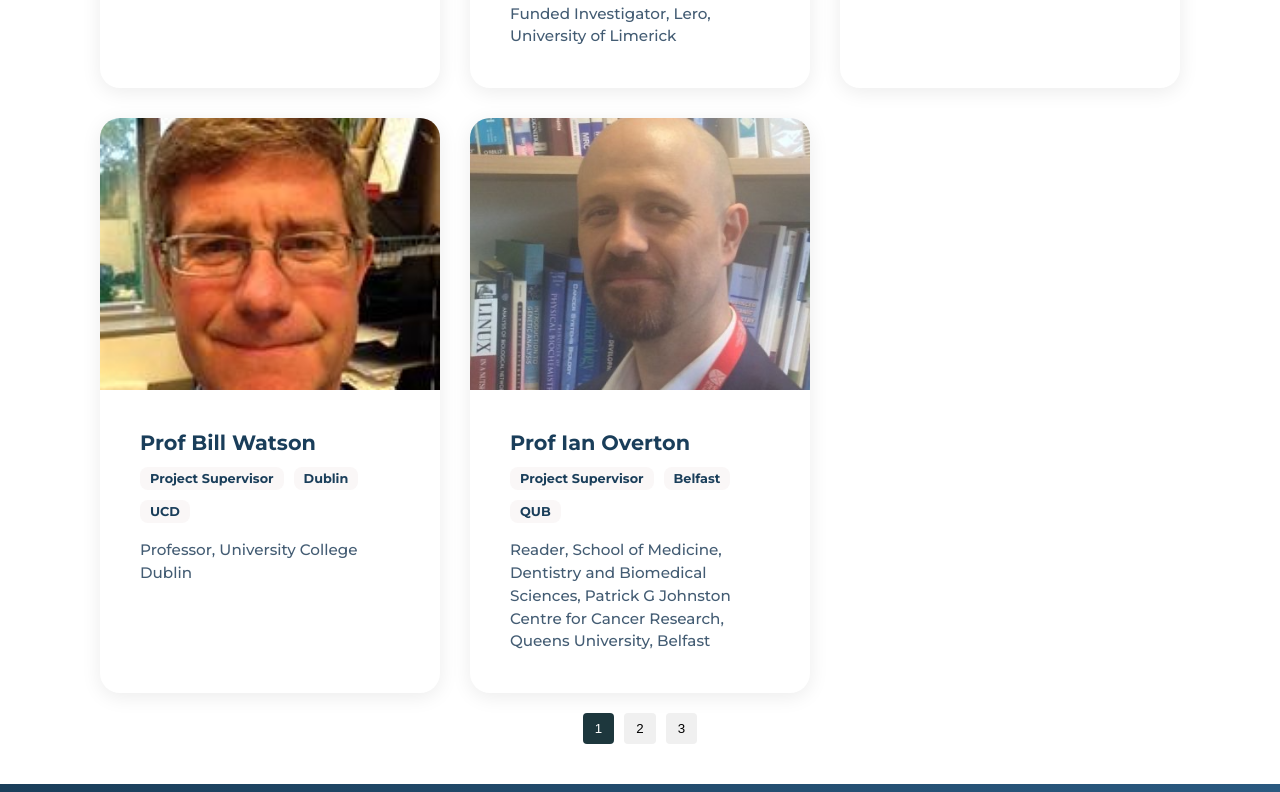
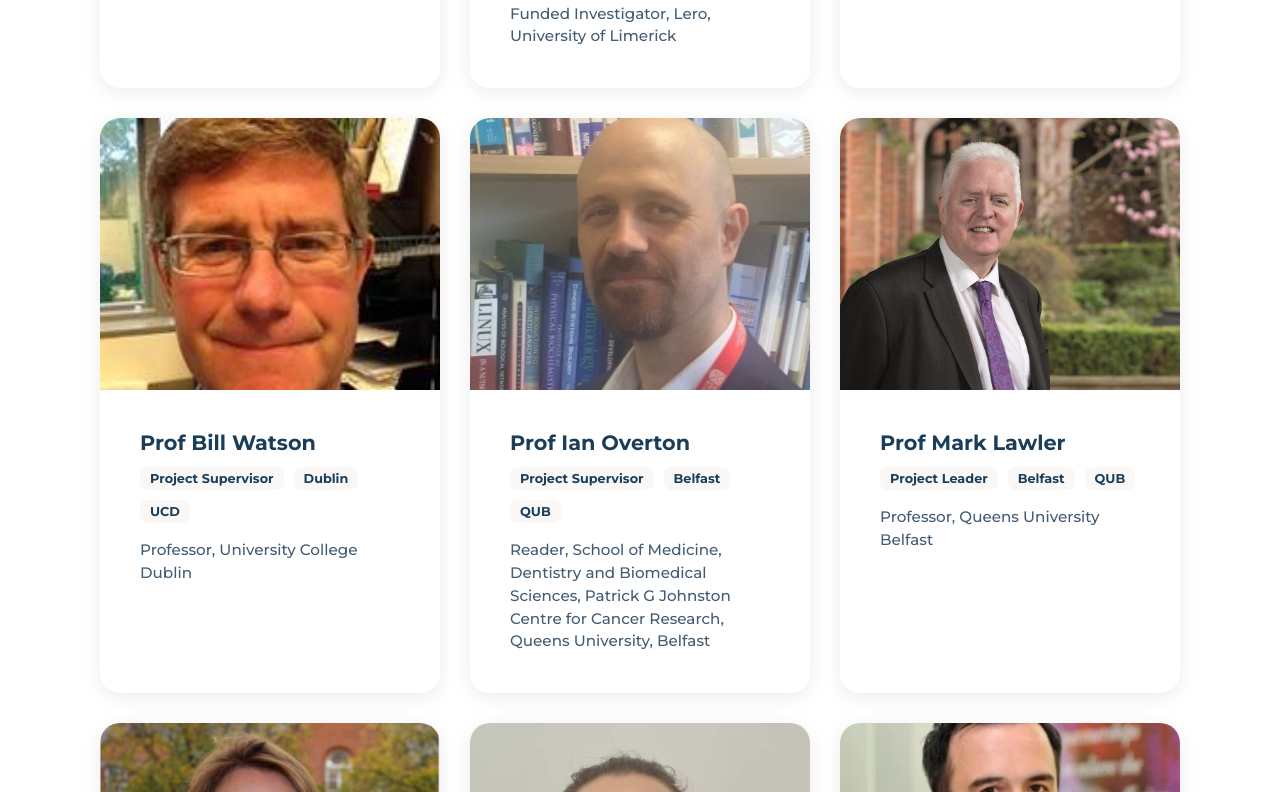
Before and after one commit to eHealthHub4Cancer/ehealth_hub, a React (Create React App) app: page /#/people in a window 1280 px wide. Shown: the part 848-1640 px from the top of the page. Built offline with nearby package versions, Linux system fonts and the light colour scheme.

Commit message:
Change pagination of people to 10 per page

```diff
--- a/src/components/People.js
+++ b/src/components/People.js
@@ -8,7 +8,7 @@ function People() {
     const navigate = useNavigate();
     const [currentPage, setCurrentPage] = useState(1);
     const [selectedFilters, setSelectedFilters] = useState([]);
-    const itemsPerPage = 5; // set the number of people per page.
+    const itemsPerPage = 10; // set the number of people per page.
 
     // Add a unique person_id to each person in PeopleData.people
     const peopleWithIds = PeopleData.people.map((person, index) => ({
```
